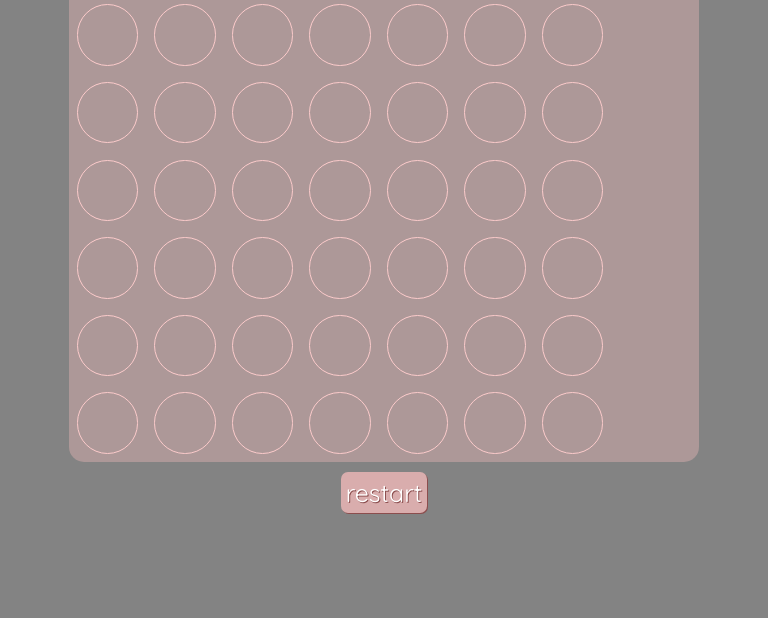
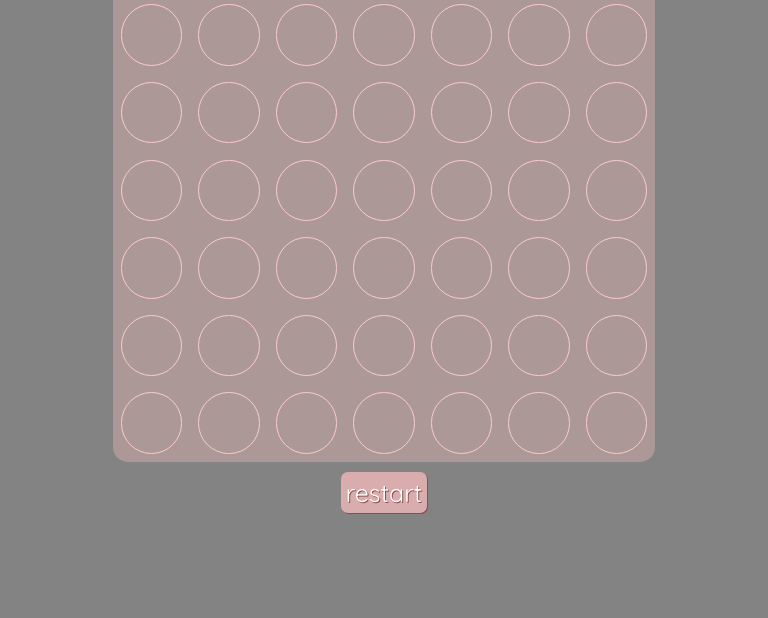
Before and after one commit to erindoman/connect-four, a plain HTML site: page index.html in a window 768 px wide. Shown: the part 182-800 px from the top of the page. Drawn offline with Linux system fonts and the light colour scheme.

Commit message:
fixed media query issues

```diff
--- a/css/style.css
+++ b/css/style.css
@@ -17,9 +17,7 @@ html {
 }
 
 section.wrapper {
-  /* padding: 100px 100px; */
   text-align: center;
-  width: 630px;
 }
 
 body {
@@ -101,8 +99,10 @@ button {
   border-radius: 7px;
 }
 
-@media only screen (min-width: 768px) {
-  body {
+@media only screen and (max-width: 800px) {
+
+  section.wrapper{
+    max-width: 800px;
     flex-direction: row;
     justify-content: flex-start;
     align-items: center;
--- a/js/app.js
+++ b/js/app.js
@@ -118,19 +118,16 @@ const restart = document.querySelector('.restart')
 
 /*----------------------------- Event Listeners -----------------------------*/
 
-// document.querySelector('div').addEventListener('click', handleMove);
 document.querySelector('.grid').addEventListener('click', handleMove)
 document.getElementById('restart').addEventListener('click', init);
 
 /*-------------------------------- Functions --------------------------------*/
 
-//function that turns grid into array, obtains index of clicked cell, checks if cell if free, returns if not, updates grid //updates state
+//function that takes the index of the clicked cell and determines if it is a free spot (index + 7 must have a 'taken-cell' class) and updates the state of the game by marking the cell with the player's class name and a 'taken-cell' class name.
+
 function handleMove(e) {
-    // console.log(e.target)
     const index = parseInt(e.target.id.replace('cell', ''));
-    // console.log(index)
-    // console.log(!cells[index + 7].classList.contains('taken-cell'))
-    if (grid[index] || winner || !cells[index + 7].classList.contains('taken-cell')) {return};
+     if (grid[index] || winner || !cells[index + 7].classList.contains('taken-cell')) {return};
     if (turn === 1) {
             cells[index].className += ' taken-cell'
             cells[index].className += ' 1'
@@ -140,14 +137,13 @@ function handleMove(e) {
             cells[index].className += ' -1'
             turn = 1
     }
-    // console.log(cells[index + 7])
     grid[index] = turn;
-    console.log(grid)
     winner = getWinner();
     render();
 }
 
-//function that loops through array (grid) and determines if a match to the wins array has been made. if a win isn't found and there are no nulls on the board, it's a tie
+//function that loops through the 'wins' array and determines if a single player matches 1 of the 4-in-a-row conditions. if true, this function returns the winner value of the first index array
+
 function getWinner() {
     winner = null;
     for (let i = 0; i < wins.length; i++) {
@@ -158,12 +154,8 @@ function getWinner() {
     return winner
 }
 
-// }  else if {
-//     grid.includes(null)) return null;
-//     return "Tie";
+//function that should take the idx on the clicked cell and marks the corresponding div with the player color, determines and return the winner
 
-
-//function that should take the idx on the clicked cell and marks the corresponding div with the player color, determines and return the winner
 function render() {
     grid.forEach(function(sq, index) {
         cells[index].style.background = playerColor[sq];
@@ -177,13 +169,13 @@ function render() {
     }
 }
 
-//initializes a new game
+//function that initializes a new game
+
 function init() {
     grid = new Array(42).fill(null);
     turn = 1;
     winner = null;
     for (let i = 0; i <= grid.length -1; i++) {
-        // document.getElementsByClassName('taken-cell').remove('taken-cell')
         cells[i].classList.remove("taken-cell")
         console.log(cells[i])
     }
```
